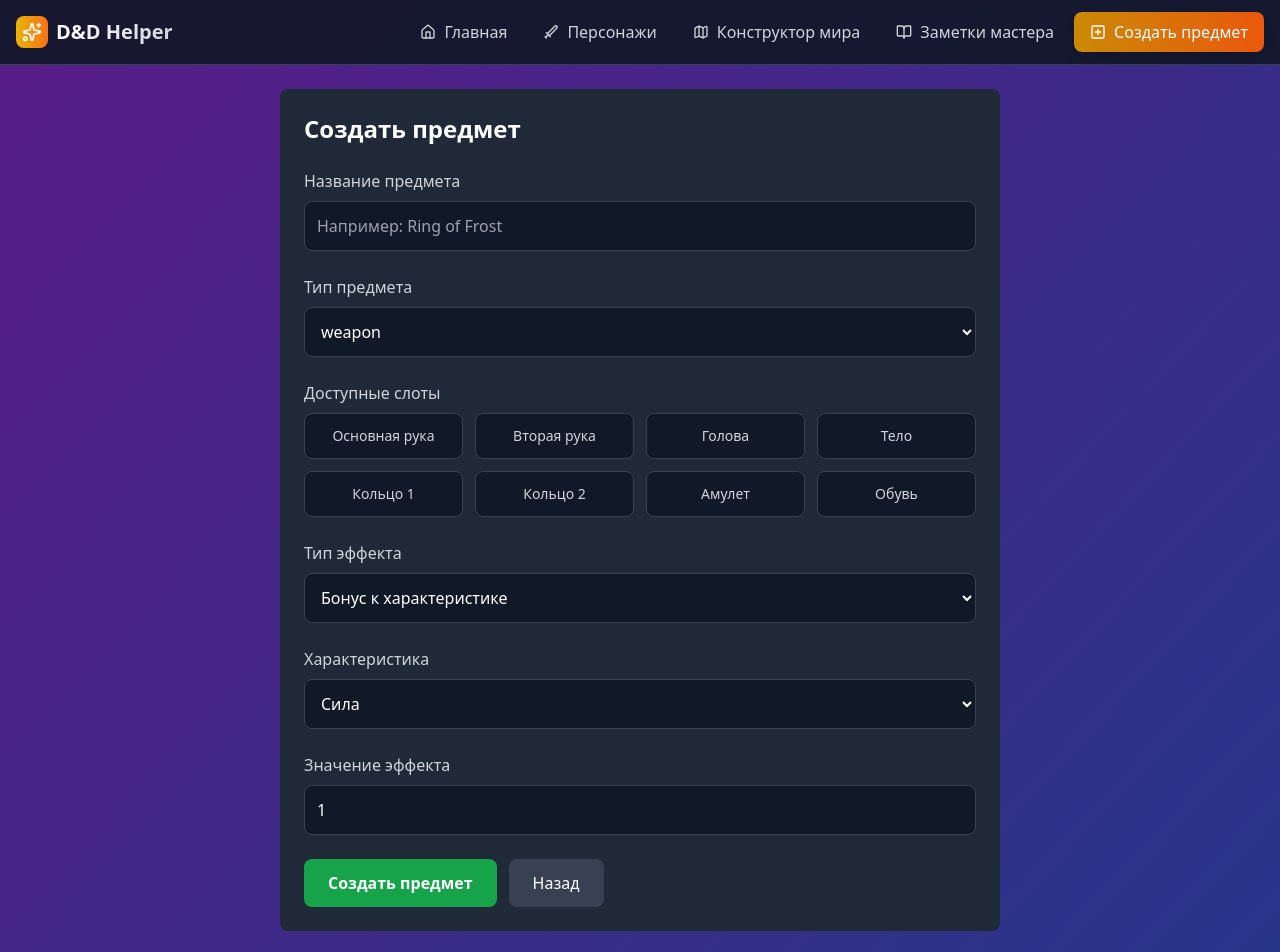
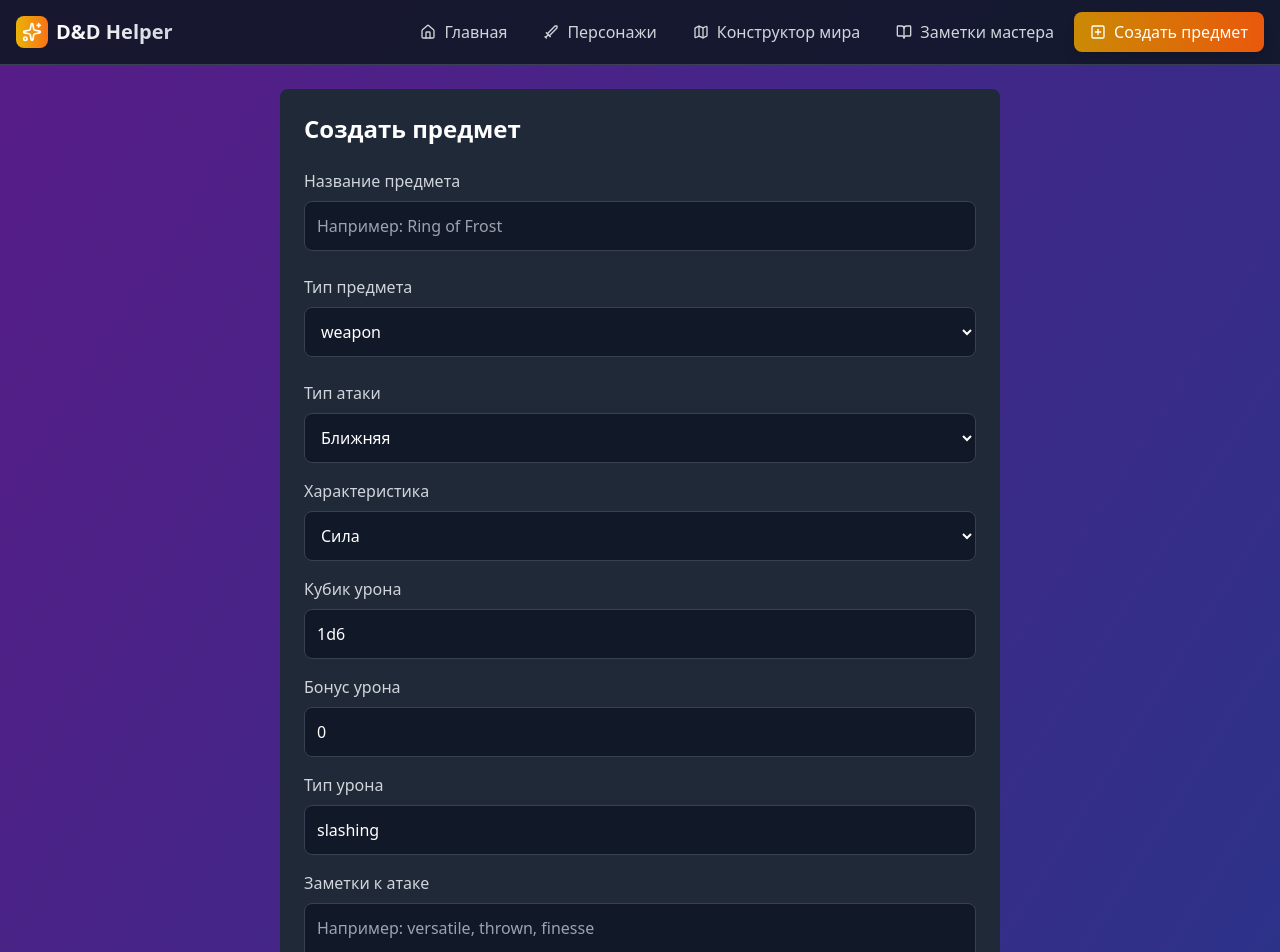
Before and after one commit to batatich/dnd-helper, a React (Vite) app: page /items/create in a window 1280 px wide. Shown: the top 952 px of the page. Built offline with nearby package versions, Linux system fonts and the light colour scheme.

Commit message:
Feat: add autogeneration of attacks from created weapons

```diff
--- a/src/pages/CharacterSheet.tsx
+++ b/src/pages/CharacterSheet.tsx
@@ -43,6 +43,7 @@ export function CharacterSheet() {
     damageBonus: 0,
     damageType: 'slashing',
     notes: '',
+    source: 'manual',
   })
 
   const handleHpChange = () => {
@@ -235,6 +236,7 @@ const handleAddAttack = () => {
     damageBonus: 0,
     damageType: 'slashing',
     notes: '',
+    source: 'manual',
   })
 }
 
@@ -619,7 +621,6 @@ const handleAddAttack = () => {
       placeholder="Тип урона"
       className="bg-gray-700 text-white rounded p-2"
     />
-
     <label className="flex items-center gap-2 text-white">
       <input
         type="checkbox"
@@ -713,7 +714,13 @@ const handleAddAttack = () => {
             )}
           </div>
 
-          <div>
+          {attack.source === 'item' && (
+      <div className="text-cyan-400 text-sm mt-1">
+        От оружия
+      </div>
+    )}
+
+          {attack.source === 'manual' ? (
   <button
     type="button"
     onClick={() => deleteAttack(character.id, attack.id)}
@@ -721,7 +728,11 @@ const handleAddAttack = () => {
   >
     Удалить
   </button>
+) : (
+  <div className="text-xs text-gray-400">
+    Снимите оружие
   </div>
+)}
         </div>
       )
     })}
--- a/src/pages/CreateItem.tsx
+++ b/src/pages/CreateItem.tsx
@@ -61,6 +61,13 @@ export function CreateItem() {
   const [selectedStat, setSelectedStat] = useState<keyof Stats>('strength')
   const [effectValue, setEffectValue] = useState(1)
 
+  const [weaponAttackType, setWeaponAttackType] = useState<'melee' | 'ranged'>('melee')
+  const [weaponAbility, setWeaponAbility] = useState<keyof Stats>('strength')
+  const [weaponDamageDice, setWeaponDamageDice] = useState('1d6')
+  const [weaponDamageBonus, setWeaponDamageBonus] = useState(0)
+  const [weaponDamageType, setWeaponDamageType] = useState('slashing')
+  const [weaponNotes, setWeaponNotes] = useState('')
+
   const toggleSlot = (slot: EquipmentSlot) => {
     setAllowedSlots((prev) =>
       prev.includes(slot)
@@ -88,6 +95,17 @@ export function CreateItem() {
   type,
   allowedSlots,
   effects: [],
+  weaponConfig:
+    type === 'weapon'
+      ? {
+          attackType: weaponAttackType,
+          ability: weaponAbility,
+          damageDice: weaponDamageDice,
+          damageBonus: weaponDamageBonus,
+          damageType: weaponDamageType,
+          notes: weaponNotes,
+        }
+      : undefined,
 }
 
     if (effectType === 'stat') {
@@ -164,6 +182,80 @@ navigate('/characters')
               ))}
             </select>
           </div>
+
+          {type === 'weapon' && (
+  <div className="space-y-4">
+    <div>
+      <label className="block text-gray-300 mb-2">Тип атаки</label>
+      <select
+        value={weaponAttackType}
+        onChange={(e) => setWeaponAttackType(e.target.value as 'melee' | 'ranged')}
+        className="w-full bg-gray-900 text-white rounded-lg p-3 border border-gray-700"
+      >
+        <option value="melee">Ближняя</option>
+        <option value="ranged">Дальняя</option>
+      </select>
+    </div>
+
+    <div>
+      <label className="block text-gray-300 mb-2">Характеристика</label>
+      <select
+        value={weaponAbility}
+        onChange={(e) => setWeaponAbility(e.target.value as keyof Stats)}
+        className="w-full bg-gray-900 text-white rounded-lg p-3 border border-gray-700"
+      >
+        {Object.entries(statLabels).map(([key, label]) => (
+          <option key={key} value={key}>
+            {label}
+          </option>
+        ))}
+      </select>
+    </div>
+
+    <div>
+      <label className="block text-gray-300 mb-2">Кубик урона</label>
+      <input
+        type="text"
+        value={weaponDamageDice}
+        onChange={(e) => setWeaponDamageDice(e.target.value)}
+        className="w-full bg-gray-900 text-white rounded-lg p-3 border border-gray-700"
+        placeholder="Например: 1d8"
+      />
+    </div>
+
+    <div>
+      <label className="block text-gray-300 mb-2">Бонус урона</label>
+      <input
+        type="number"
+        value={weaponDamageBonus}
+        onChange={(e) => setWeaponDamageBonus(Number(e.target.value))}
+        className="w-full bg-gray-900 text-white rounded-lg p-3 border border-gray-700"
+      />
+    </div>
+
+    <div>
+      <label className="block text-gray-300 mb-2">Тип урона</label>
+      <input
+        type="text"
+        value={weaponDamageType}
+        onChange={(e) => setWeaponDamageType(e.target.value)}
+        className="w-full bg-gray-900 text-white rounded-lg p-3 border border-gray-700"
+        placeholder="Например: slashing"
+      />
+    </div>
+
+    <div>
+      <label className="block text-gray-300 mb-2">Заметки к атаке</label>
+      <textarea
+        value={weaponNotes}
+        onChange={(e) => setWeaponNotes(e.target.value)}
+        className="w-full bg-gray-900 text-white rounded-lg p-3 border border-gray-700"
+        rows={3}
+        placeholder="Например: versatile, thrown, finesse"
+      />
+    </div>
+  </div>
+)}
 
           <div>
             <label className="block text-gray-300 mb-2">Доступные слоты</label>
--- a/src/stores/characterStore.ts
+++ b/src/stores/characterStore.ts
@@ -178,12 +178,36 @@ export const useCharacterStore = create<CharacterStore>((set) => ({
 const newCharacters = state.characters.map((char) => {
   if (char.id !== characterId) return char
 
+  const attacksWithoutThisItem = (char.attacks ?? []).filter(
+  (attack) => attack.itemId !== item.id
+)
+
+const generatedAttack =
+  item.type === 'weapon' && item.weaponConfig
+    ? [
+        {
+          id: crypto.randomUUID(),
+          name: item.name,
+          attackType: item.weaponConfig.attackType,
+          ability: item.weaponConfig.ability,
+          proficient: true,
+          damageDice: item.weaponConfig.damageDice,
+          damageBonus: item.weaponConfig.damageBonus,
+          damageType: item.weaponConfig.damageType,
+          notes: item.weaponConfig.notes,
+          source: 'item' as const,
+          itemId: item.id,
+        },
+      ]
+    : []
+
 const updatedCharacter = {
   ...char,
   equippedItems: {
     ...char.equippedItems,
     [slot]: item.id,
   },
+  attacks: [...attacksWithoutThisItem, ...generatedAttack],
   updatedAt,
 }
 
@@ -201,14 +225,40 @@ const newCharacters = state.characters.map((char) => {
 
     const updatedCurrentCharacter =
   state.currentCharacter?.id === characterId
-        ? {
+    ? (() => {
+        const currentAttacksWithoutThisItem = (
+          state.currentCharacter.attacks ?? []
+        ).filter((attack) => attack.itemId !== item.id)
+
+        const generatedAttack =
+          item.type === 'weapon' && item.weaponConfig
+            ? [
+                {
+                  id: crypto.randomUUID(),
+                  name: item.name,
+                  attackType: item.weaponConfig.attackType,
+                  ability: item.weaponConfig.ability,
+                  proficient: true,
+                  damageDice: item.weaponConfig.damageDice,
+                  damageBonus: item.weaponConfig.damageBonus,
+                  damageType: item.weaponConfig.damageType,
+                  notes: item.weaponConfig.notes,
+                  source: 'item' as const,
+                  itemId: item.id,
+                },
+              ]
+            : []
+
+        return {
           ...state.currentCharacter,
           equippedItems: {
             ...state.currentCharacter.equippedItems,
             [slot]: item.id,
           },
+          attacks: [...currentAttacksWithoutThisItem, ...generatedAttack],
           updatedAt,
         }
+      })()
     : state.currentCharacter
 
     return {
@@ -226,12 +276,17 @@ const newCharacters = state.characters.map((char) => {
 const newCharacters = state.characters.map((char) => {
   if (char.id !== characterId) return char
 
+  const removedItemId = char.equippedItems[slot]
+
 const updatedCharacter = {
   ...char,
   equippedItems: {
     ...char.equippedItems,
     [slot]: null,
   },
+  attacks: (char.attacks ?? []).filter(
+    (attack) => attack.itemId !== removedItemId
+  ),
   updatedAt,
 }
 
@@ -249,14 +304,21 @@ const newCharacters = state.characters.map((char) => {
 
       const updatedCurrentCharacter =
   state.currentCharacter?.id === characterId
-          ? {
+    ? (() => {
+        const removedItemId = state.currentCharacter.equippedItems[slot]
+
+        return {
           ...state.currentCharacter,
           equippedItems: {
             ...state.currentCharacter.equippedItems,
             [slot]: null,
           },
+          attacks: (state.currentCharacter.attacks ?? []).filter(
+            (attack) => attack.itemId !== removedItemId
+          ),
           updatedAt,
         }
+      })()
     : state.currentCharacter
 
       return {
--- a/src/types/characters.ts
+++ b/src/types/characters.ts
@@ -93,4 +93,6 @@ export type Attack = {
   damageBonus: number
   damageType: string
   notes: string
+  source: 'manual' | 'item'
+  itemId?: string
 }
--- a/src/types/items.ts
+++ b/src/types/items.ts
@@ -32,4 +32,13 @@ export type Item = {
   type: ItemType
   allowedSlots: EquipmentSlot[]
   effects: ItemEffect[]
+
+  weaponConfig?: {
+    attackType: 'melee' | 'ranged'
+    ability: keyof Stats
+    damageDice: string
+    damageBonus: number
+    damageType: string
+    notes: string
+  }
 }
```
Lines whose indentation alone changed are shown as unchanged.
